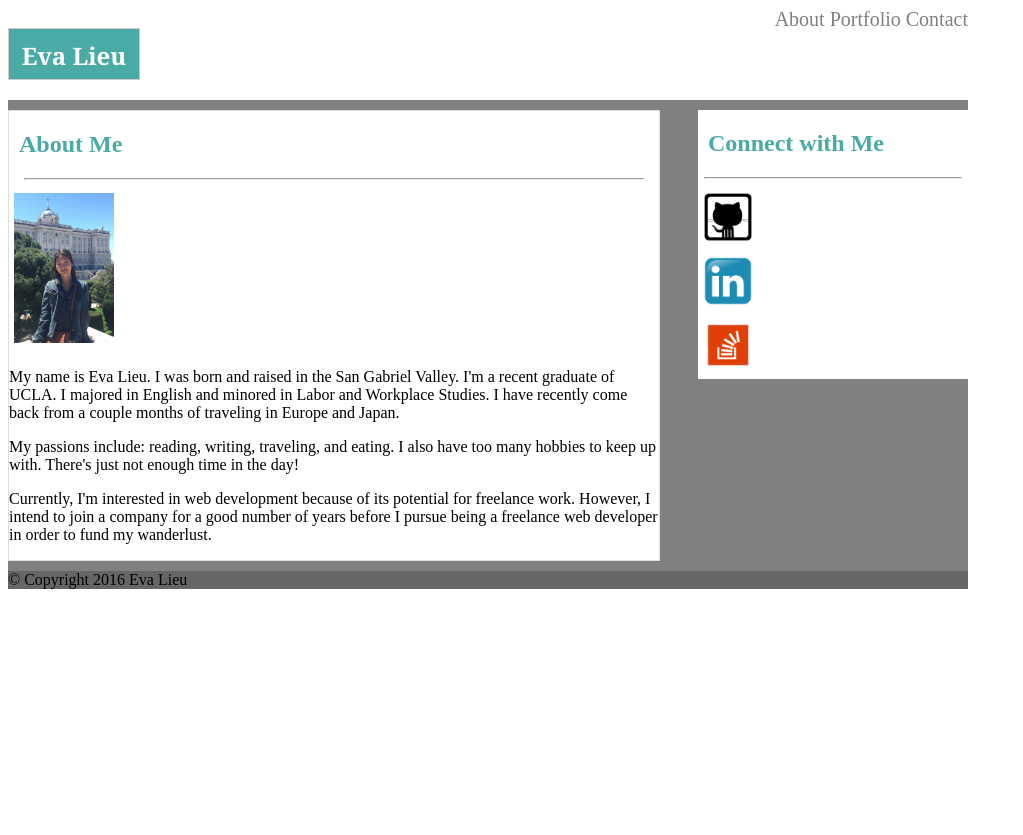
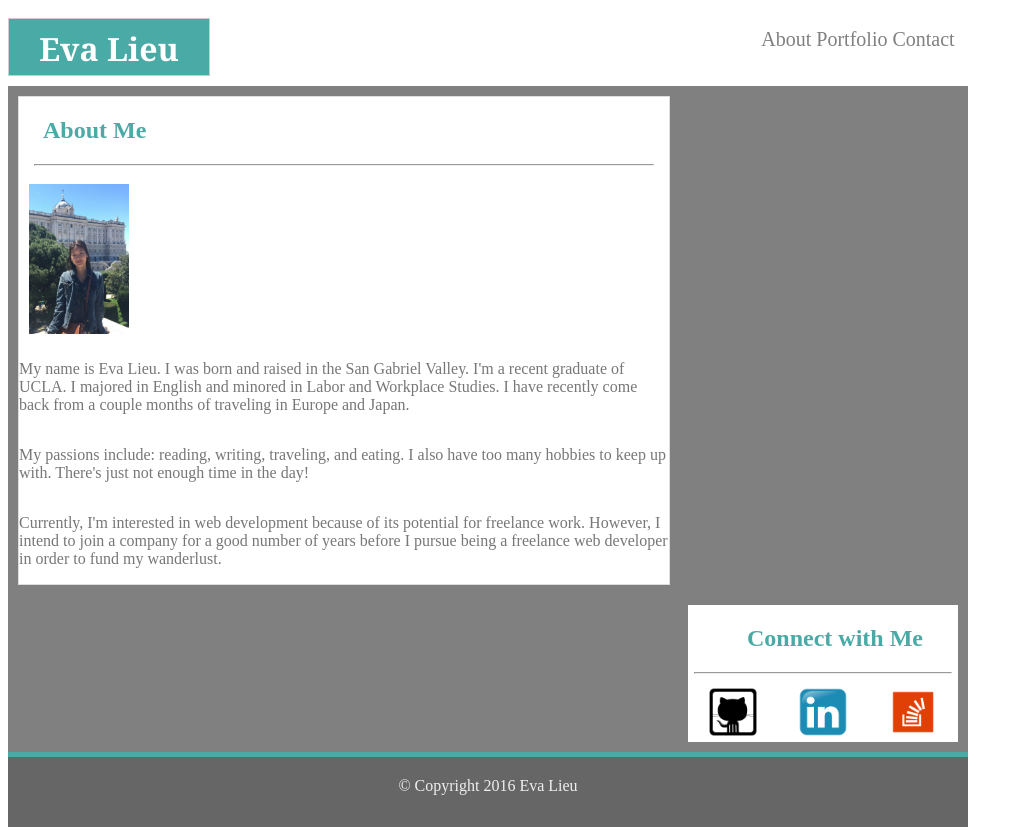
Before and after one commit to ievalieu/port-eva, a PHP site: page /index.html in a window 1280 px wide. Shown: the whole page, without its empty margins (0-1023 px from the left). Before the commit the page ends 589 px from the top, so only its background shows below. Run offline with PHP 8.4, Linux system fonts and the light colour scheme.

Commit message:
style changes to index.html with style.css, working on format and layout/floats

```diff
--- a/assets/css/style.css
+++ b/assets/css/style.css
@@ -1,98 +1,124 @@
-
-
-/* My styles below */
-a{
-	color: grey;
-	text-decoration: none;
+	/*Header Section*/
+header {
+	background: #ffffff;
+	position: relative;
+	width: 960px;
+	height: 50px
+	border-bottom: 1px solid #cccccc;
+	padding: 0px;
+	margin: 0px;
 }
-
-footer{
-	background: #666666;
-	width: 960px;
-}
-h1{
+h1 {
 	font-family: 'Georgia', Times, Times New Roman, serif;
 	background: #4aaaa5;
 	color: white;
 	border: 1px solid #cccccc;
 	float:left;
-	width: 130px;
-	height: 40px;
+	width: 200px;
+	height: 48px;
 	text-align: center;
+	margin: 10px 0 0 0;
+	padding-top: 8px;
+}
+nav {
+	float: right;
+	font-size: 20px;
+	background: #ffffff;
+	width: 200px;
+	height: 48px;
+	text-align: center;
+	margin: 10px auto;
 	padding-top: 10px;
+	padding-right: 10px;
+}
+a {
+	color: gray;
+	text-decoration: none;
+}
+
+	/*Context Section*/
+.context {
+	width: 960px;
+	background: gray;
+	overflow: auto;
+	clear: both;
+}
+.body-content {
+	background: #ffffff;
+	border: 1px solid #dddddd;
+	width: 650px;
+	float: left;
+	margin: 10px 10px;
+	overflow: auto;
+}
+h2 {
+	color: #4aaaa5;
+	text-indent: 1em;
 
 }
-
-h2{
+.connect {
 	color: #4aaaa5;
-	padding-left: 10px;
+	text-align: center;
+}
+.portfolio-img {
+	width: 100px;
+	height: 150px;
+	padding: 10px;
+	margin: 0 auto;
+	float: left;
+}
+aside {
+	width: 270px;
+	margin: 10px 10px;
+	float: right;
+	background: #ffffff;
+	overflow: auto;
+}
+#giticon, #linkedicon, #stackicon {
+	margin: 0 15px;
+	float: left;
+	padding: 5px;
+	position: relative;
+	width: 50px;
+	height: 50px;
 }
 
-hr{
-	width: 95%;
-}
-img{
-	width: 50px;
+	/*Footer Section*/
+footer {
+	background: #666666;
+	width: 960px;
 	height: 50px;
-	padding: 5px;
+	border-top: 5px solid #4aaaa5;
+	text-align: center;
+	padding-top: 20px;
+	color: #efefef;
 
 }
 
 
+	/*MISC */
+hr {
+	width: 95%;
 }
-p{
+img {
+	width: 50px;
+	height: 50px;
+}
+p {
+	float: left;
 	color:#777777;
-	float: right;
+	display: inline-block;
 }
 
-.section-content{
-	width:960px;
-	background:grey;
-	overflow:auto;
-}
-.header{
-	background: #ffffff;
-	position: relative;
-	width: 960px;
-	overflow: auto;
-}
-.nav{
-	float: right;
-	font-size: 20px;
-}
-.portfolio-img{
-	width:100px;
-	height:150px;
-}
-.content{
-	background: #ffffff;
-	border: 1px solid #dddddd;
-	width: 650px;
-	float: left;
-	margin: 10px auto;
-}
-.icons{
-	width: 33.3%;
-	float: left;
-
-	display: inline-block;
-}
-.sidebar{
-	width: 270px;
-	margin: 10px auto;
-	float: right;
-	background: #ffffff;
-}
-
-label{
+label {
 
 }
-input{
+input {
 
 }
-textarea{
+textarea {
 
 }
-button{
+button {
 
 }
--- a/index.html
+++ b/index.html
@@ -7,17 +7,17 @@
 		<link rel="stylesheet" type="text//css" href="assets/css/reset.css">
 	</head>
 	<body>
-		<section class="header">
+		<header>
 			<h1>Eva Lieu</h1>
-			<div class="nav">
+			<nav>
 				<a href="index.html">About</a>
 				<a href="portfolio.html">Portfolio</a>
 				<a href="contact.html">Contact</a>
-			</div>
-		</section>
+			</nav>
+		</header>
 
-		<section class="section-content">
-			<div class="content">
+		<section class="context">
+			<div class="body-content">
 				<h2>About Me</h2>
 				<hr>
 				 <!-- Img of Me -->
@@ -31,16 +31,14 @@
 	            <p>Currently, I'm interested in web development because of its potential for freelance work. However, I intend to join a company for a good number of years before I pursue being a freelance web developer in order to fund my wanderlust.</p>
 			</div>
 
-			<div class="sidebar">
-				<h2>Connect with Me</h2>
+			<aside>
+				<h2 class="connect">Connect with Me</h2>
 				<hr>
 				<!--social media icons-->
-				<section class="icons">
-					<img id="git" src="assets/images/github-icon.png" alt="github icon">
-					<img id="linked" src="assets/images/linkedin-icon.png" alt="linkedin icon">
-					<img id ="stack" src="assets/images/stackedoverflow-icon.png" alt="stackoverflow icon">
-				</section>
-			</div>
+					<img id="giticon" src="assets/images/github-icon.png" alt="github icon" href="#">
+					<img id="linkedicon" src="assets/images/linkedin-icon.png" alt="linkedin icon" href="#">
+					<img id="stackicon" src="assets/images/stackedoverflow-icon.png" alt="stackoverflow icon" href="#">
+			</aside>
 		</section>
 
 		<footer>&copy; Copyright 2016 Eva Lieu</footer>
```
